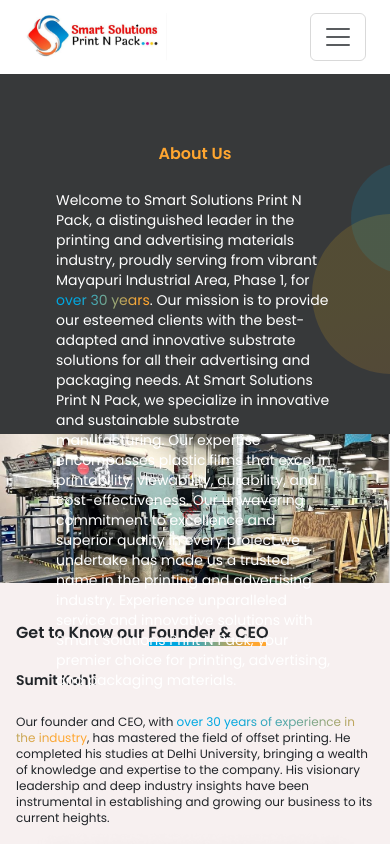
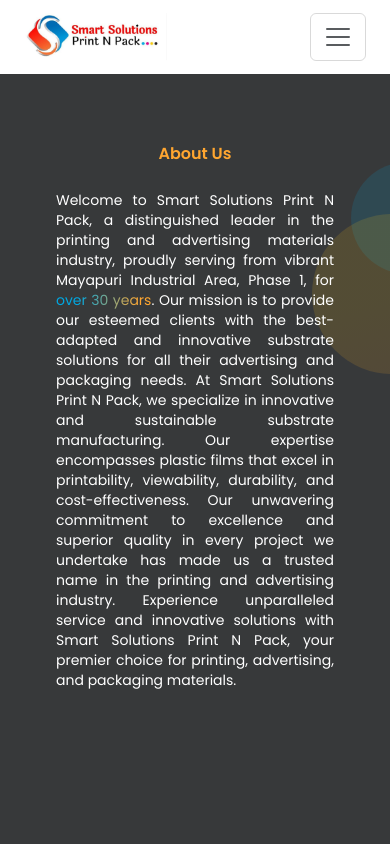
Before and after one commit to narul-shxkeen/smart-solutions, a React (Vite) app: page /about in a window 390 px wide. Shown: the top 844 px of the page. Built offline with nearby package versions, Linux system fonts and the light colour scheme.

Commit message:
some adjustments to about us landing page

```diff
--- a/src/components/about/about_landing.jsx
+++ b/src/components/about/about_landing.jsx
@@ -2,12 +2,12 @@
 
 
 function Landing(){
-    return <div className="flex flex-col-reverse md:flex-row gap-8 bg-[#37393A] ">
+    return <div className="flex flex-col-reverse md:flex-row gap-8 bg-[#37393A]">
         <img src="images/landingImage2.jpeg" alt="image of biggest printing machine" className="w-full md:w-1/2 h-1/2 md:h-[95vh] object-cover"/>
-        <div className="flex justify-between order-1 md:order-2 py-7 md:py-0">
+        <div className="flex justify-between order-1 md:order-2 py-7 md:py-0 h-[200vh] md:h-auto">
         <div className="absolute md:relative flex flex-col gap-6 justify-start md:justify-center w-full px-14 md:px-0 py-10 items-center md:items-start md:w-5/6 ">
         <h3 className="poppins-semibold text-base sm:text-4xl text-[#FFA630] mx-0">About Us</h3>
-        <p className="text-white poppins-regular text-sm sm:text-lg z-20">Welcome to Smart Solutions Print N Pack, a distinguished leader in the printing and advertising materials industry, proudly serving from vibrant Mayapuri Industrial Area, Phase 1, for<span className="gradient-text"> over 30 years</span>. Our mission is to provide our esteemed clients with the best-adapted and innovative substrate solutions for all their advertising and packaging needs.
+        <p className="text-white poppins-regular text-sm sm:text-lg z-20 text-justify md:text-left">Welcome to Smart Solutions Print N Pack, a distinguished leader in the printing and advertising materials industry, proudly serving from vibrant Mayapuri Industrial Area, Phase 1, for<span className="gradient-text"> over 30 years</span>. Our mission is to provide our esteemed clients with the best-adapted and innovative substrate solutions for all their advertising and packaging needs.
 
 At Smart Solutions Print N Pack, we specialize in innovative and sustainable substrate manufacturing. Our expertise encompasses plastic films that excel in printability, viewability, durability, and cost-effectiveness. Our unwavering commitment to excellence and superior quality in every project we undertake has made us a trusted name in the printing and advertising industry.
 
```
